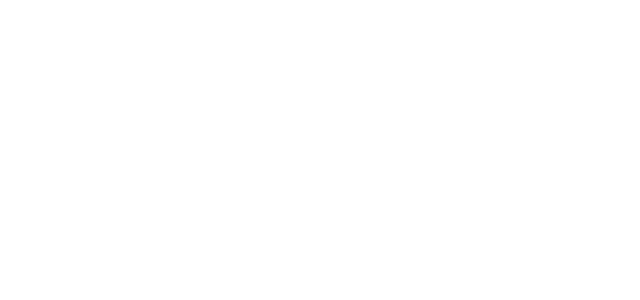
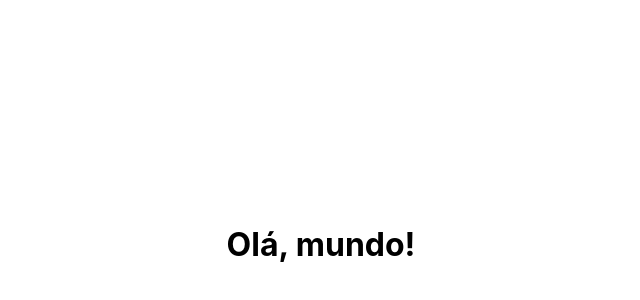
Before and after one commit to davisuga/olamundo-next, a Next.js app: page / in a window 1280 px wide. Shown: the part 156-456 px from the top of the page, without its empty margins (319-959 px from the left). Built offline with nearby package versions, Linux system fonts and the light colour scheme.

Commit message:
fixed Ola mundo head bug

```diff
--- a/pages/index.js
+++ b/pages/index.js
@@ -4,7 +4,7 @@
 export default function Home() {
     return (
         <div className={styles.container}>
-            <Head>Olá, mundo!</Head>
+            <h1>Olá, mundo!</h1>
         </div>
     );
 }
```
